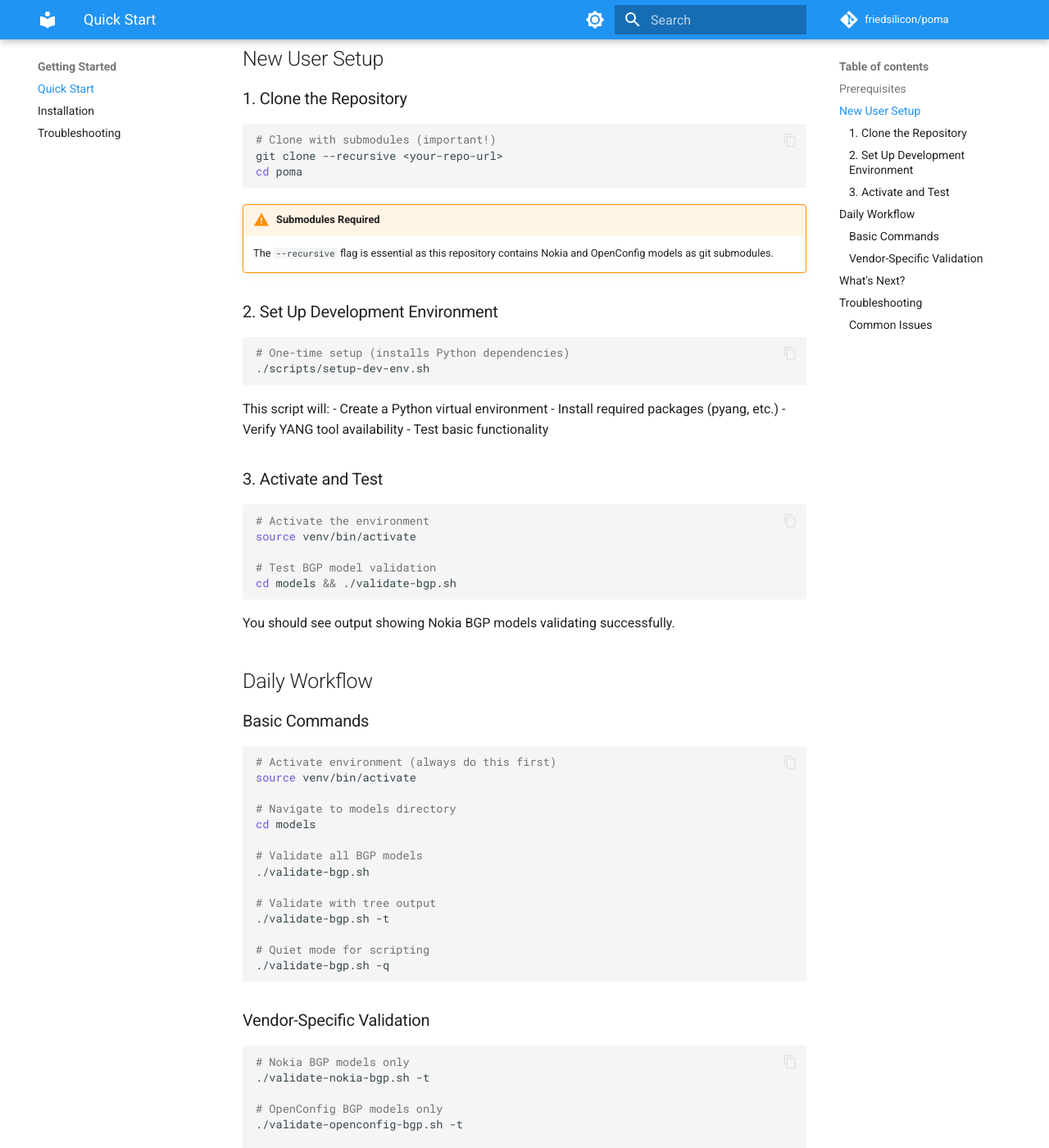
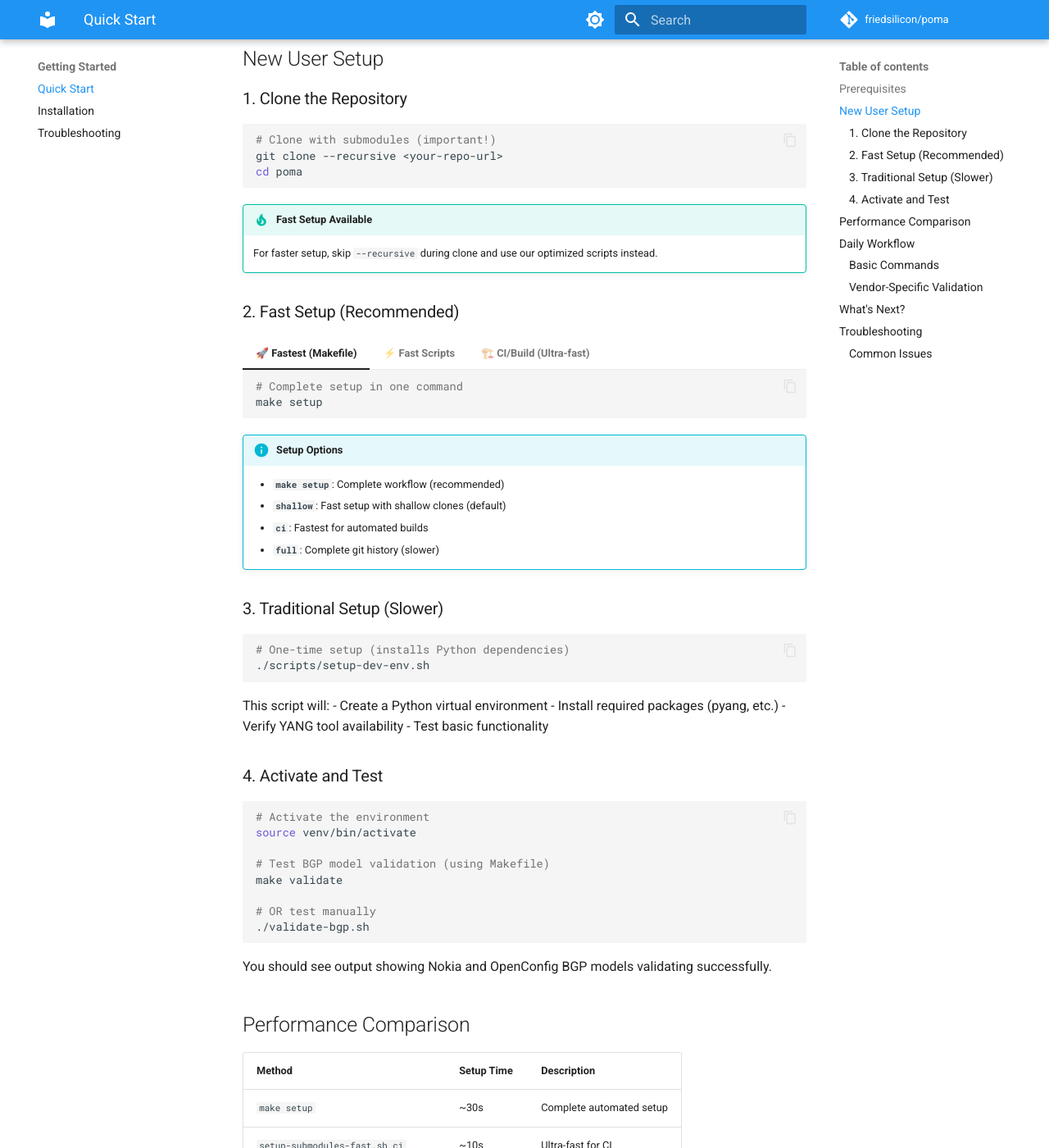
Before and after one commit to friedsilicon/poma, an MkDocs documentation site: the page built from docs/getting-started/quick-start.md, in a window 1280 px wide and 1400 px high, scrolled down 423 px. Shown: the whole window at 82% size. Built offline with MkDocs 1.6.1 and Material for MkDocs 9.7.7, drawn with Linux system fonts in a browser that asks for light colours; comment, search, counter and statistics services are not loaded; some of the changed text lies outside the part shown.

Commit message:
refactor: Implement fast submodule setup and optimize documentation for improved performance

````diff
--- a/docs/getting-started/quick-start.md
+++ b/docs/getting-started/quick-start.md
@@ -18,10 +18,42 @@ git clone --recursive <your-repo-url>
 cd poma
 ```
 
-!!! warning "Submodules Required"
-    The `--recursive` flag is essential as this repository contains Nokia and OpenConfig models as git submodules.
+!!! tip "Fast Setup Available"
+    For faster setup, skip `--recursive` during clone and use our optimized scripts instead.
 
-### 2. Set Up Development Environment
+### 2. Fast Setup (Recommended)
+
+=== "🚀 Fastest (Makefile)"
+    ```bash
+    # Complete setup in one command
+    make setup
+    ```
+
+=== "⚡ Fast Scripts"
+    ```bash
+    # Step 1: Python environment
+    ./scripts/setup-dev-env.sh
+
+    # Step 2: Fast submodule setup (shallow clone)
+    ./scripts/setup-submodules-fast.sh
+
+    # Step 3: BGP model organization
+    ./scripts/setup-bgp-models.sh
+    ```
+
+=== "🏗️ CI/Build (Ultra-fast)"
+    ```bash
+    # For CI or build environments
+    ./scripts/setup-submodules-fast.sh ci
+    ```
+
+!!! info "Setup Options"
+    - **`make setup`**: Complete workflow (recommended)
+    - **`shallow`**: Fast setup with shallow clones (default)
+    - **`ci`**: Fastest for automated builds
+    - **`full`**: Complete git history (slower)
+
+### 3. Traditional Setup (Slower)
 
 ```bash
 # One-time setup (installs Python dependencies)
@@ -34,17 +66,32 @@ This script will:
 - Verify YANG tool availability
 - Test basic functionality
 
-### 3. Activate and Test
+### 4. Activate and Test
 
 ```bash
 # Activate the environment
 source venv/bin/activate
 
-# Test BGP model validation
-cd models && ./validate-bgp.sh
+# Test BGP model validation (using Makefile)
+make validate
+
+# OR test manually
+./validate-bgp.sh
 ```
 
-You should see output showing Nokia BGP models validating successfully.
+You should see output showing Nokia and OpenConfig BGP models validating successfully.
+
+## Performance Comparison
+
+| Method | Setup Time | Description |
+|--------|------------|-------------|
+| `make setup` | ~30s | Complete automated setup |
+| `setup-submodules-fast.sh ci` | ~10s | Ultra-fast for CI |
+| `setup-submodules-fast.sh shallow` | ~20s | Fast with shallow clones |
+| `git submodule update --recursive` | ~3-5min | Traditional full clone |
+
+!!! success "Acceleration Achieved"
+    The optimized setup reduces clone time from **5+ minutes to under 30 seconds** by using shallow clones and targeted dependency management.
 
 ## Daily Workflow
 
--- a/mkdocs.yml
+++ b/mkdocs.yml
@@ -73,6 +73,7 @@ nav:
     - Contributing: development/contributing.md
     - Project Structure: development/project-structure.md
     - Adding Models: development/adding-models.md
+    - Performance Optimization: development/performance-optimization.md
   - Reference:
     - YANG Tools: reference/yang-tools.md
     - Command Reference: reference/command-reference.md
````
Also changed, not shown: PERFORMANCE_OPTIMIZATIONS.md (added, +140 -0 lines), README.md (+20 -1 lines), docs/development/performance-optimization.md (added, +256 -0 lines), .gitmodules, 4 other files.
